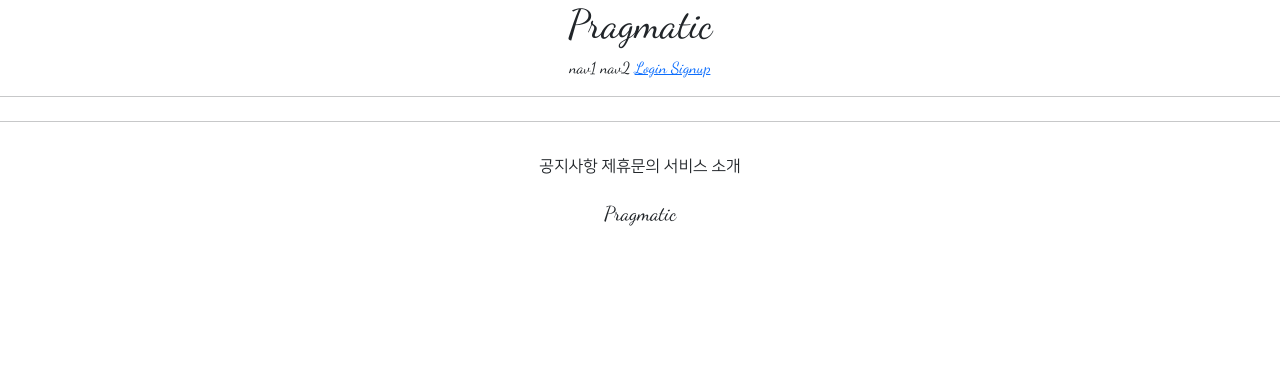
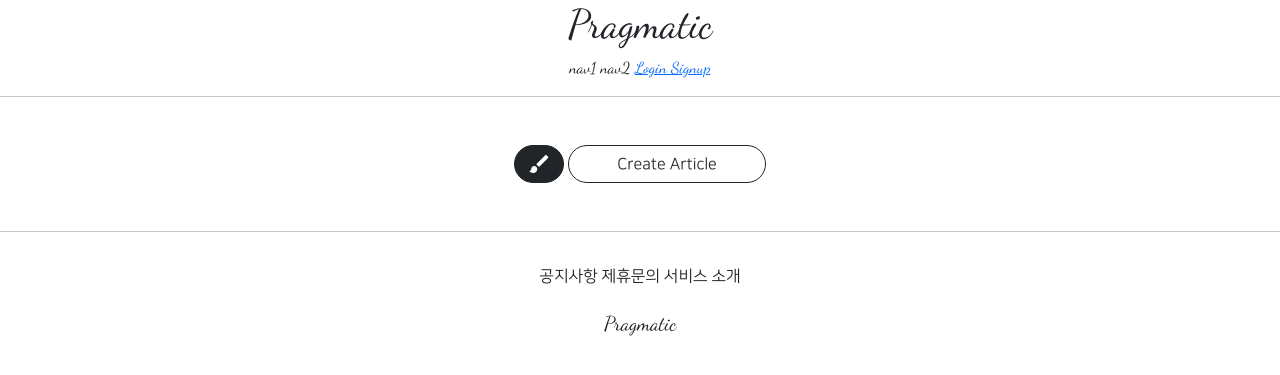
Before and after one commit to chirang963/gis_2_N, a Django app: page /articles/list/ in a window 1280 px wide. Shown: the top 375 px of the page. Run offline with Django 3.2, Linux system fonts and the light colour scheme; data that the repository does not hold is empty; parts of the project's set-up code (start-up, migrations or seed data) failed here and were passed over; some libraries are stand-ins or nearby versions.

Commit message:
8/9 ban class commit 1

```diff
--- a/articleapp/decorators.py
+++ b/articleapp/decorators.py
@@ -6,9 +6,8 @@ from articleapp.models import Article
 def article_ownership_required(func):
     def decorated(request, *args, **kwargs):
         target_article = Article.objects.get(pk=kwargs['pk'])
-        if target_article.user == request.user:
+        if target_article.writer == request.user:
             return func(request, *args, **kwargs)
         else:
             return HttpResponseForbidden()
-
     return decorated
--- a/articleapp/models.py
+++ b/articleapp/models.py
@@ -2,7 +2,6 @@ from django.contrib.auth.models import User
 from django.db import models
 
 # Create your models here.
-
 
 
 class Article(models.Model):
@@ -13,4 +12,4 @@ class Article(models.Model):
     image = models.ImageField(upload_to='article/', null=True)
     content = models.TextField(null=True)
 
-    created_at = models.DateTimeField(auto_now_add=True, null=True)
+    created_at = models.DateField(auto_now_add=True, null=True)
--- a/articleapp/templates/articleapp/delete.html
+++ b/articleapp/templates/articleapp/delete.html
@@ -1,4 +1,3 @@
-
 {% extends 'base.html' %}
 
 {% block content %}
--- a/articleapp/templates/articleapp/list.html
+++ b/articleapp/templates/articleapp/list.html
@@ -40,5 +40,16 @@
 
     {% include 'snippets/pagination.html' %}
 
+    <div class="text-center my-5">
+        <a href="{% url 'articleapp:create' %}"
+           class="btn btn-dark rounded-pill material-icons">
+            brush
+        </a>
+        <a href="{% url 'articleapp:create' %}"
+           class="btn btn-outline-dark rounded-pill px-5">
+            Create Article
+        </a>
+    </div>
+
 
 {% endblock %}
--- a/articleapp/urls.py
+++ b/articleapp/urls.py
@@ -1,4 +1,3 @@
-
 from django.urls import path
 from django.views.generic import TemplateView
 
--- a/articleapp/views.py
+++ b/articleapp/views.py
@@ -5,10 +5,12 @@ from django.shortcuts import render
 from django.urls import reverse_lazy, reverse
 from django.utils.decorators import method_decorator
 from django.views.generic import CreateView, DetailView, UpdateView, DeleteView, ListView
+from django.views.generic.edit import FormMixin
 
 from articleapp.decorators import article_ownership_required
 from articleapp.forms import ArticleCreationForm
 from articleapp.models import Article
+from commentapp.forms import CommentCreationForm
 
 
 @method_decorator(login_required, 'get')
@@ -26,8 +28,9 @@ class ArticleCreateView(CreateView):
         return reverse('articleapp:detail', kwargs={'pk': self.object.pk})
 
 
-class ArticleDetailView(DetailView):
+class ArticleDetailView(DetailView, FormMixin):
     model = Article
+    form_class = CommentCreationForm
     context_object_name = 'target_article'
     template_name = 'articleapp/detail.html'
 
--- a/profileapp/decorators.py
+++ b/profileapp/decorators.py
@@ -10,5 +10,4 @@ def profile_ownership_required(func):
             return func(request, *args, **kwargs)
         else:
             return HttpResponseForbidden()
-
     return decorated
--- a/profileapp/models.py
+++ b/profileapp/models.py
@@ -3,9 +3,11 @@ from django.db import models
 
 # Create your models here.
 
+
 class Profile(models.Model):
     user = models.OneToOneField(User, on_delete=models.CASCADE,
                                 related_name='profile')
-    image = models.ImageField(upload_to= 'profile/', null=True)
-    nickname = models.CharField(max_length=30, unique=True)
+
+    image = models.ImageField(upload_to='profile/', null=True)
+    nickname = models.CharField(max_length=30, unique=True, null=True)
     message = models.CharField(max_length=200, null=True)
--- a/temp/settings.py
+++ b/temp/settings.py
@@ -56,6 +56,7 @@ INSTALLED_APPS = [
     'accountapp',
     'profileapp',
     'articleapp',
+    'commentapp',
 
 ]
 
```
Also changed, not shown: articleapp/templates/articleapp/create.html (+2 -14 lines), articleapp/templates/articleapp/detail.html (+7 -0 lines), articleapp/templates/articleapp/update.html (+2 -14 lines), profileapp/templates/profileapp/create.html (+2 -15 lines), profileapp/templates/profileapp/update.html (+2 -15 lines), profileapp/views.py (+11 -6 lines), articleapp/forms.py (line endings or trailing spaces), articleapp/migrations/0001_initial.py, manage.py (line endings or trailing spaces), profileapp/forms.py (line endings or trailing spaces), profileapp/migrations/0001_initial.py.
